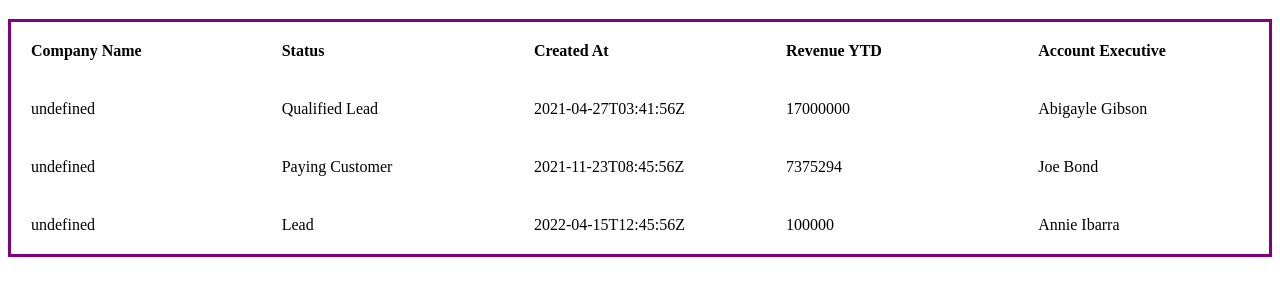
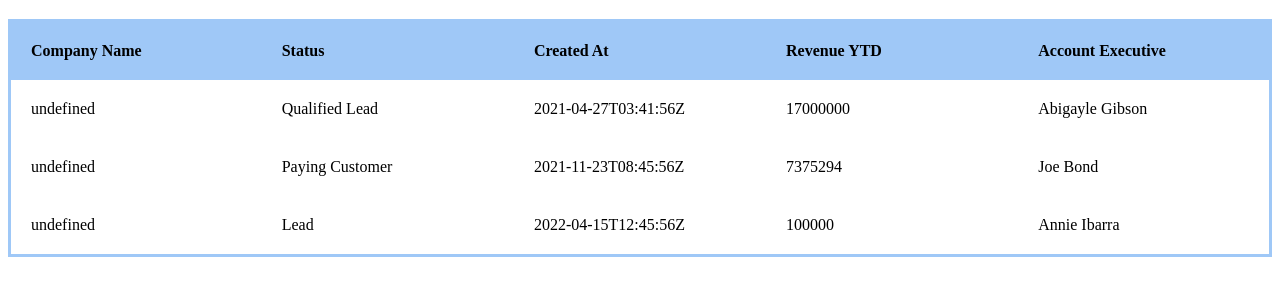
Before and after one commit to developer-job-simulation/javascript-crm, a website built with webpack: page index.html in a window 1280 px wide. Shown: the part 61-356 px from the top of the page. Built offline with nearby package versions, Linux system fonts and the light colour scheme; data requests are answered from the project's data file.

Commit message:
prettier table

```diff
--- a/styles.css
+++ b/styles.css
@@ -16,7 +16,7 @@ table {
     By default, when you set borders on table elements, they will look pretty ugly.
      */
     border-collapse: collapse;
-    border: 3px solid purple;
+    border: 3px solid rgb(159, 200, 247);
 }
 
 thead th:nth-child(1) {
@@ -42,4 +42,5 @@ th, td {
 /* nth-child is a pretty neat thing to use and is widely applicable in real-life projects. Reader is highly encouraged to do more reading on this. */
 tr:nth-child(1) {
     font-weight: bold;
+    background:rgb(159, 200, 247);
 }
```
Also changed, not shown: 1 other file.
